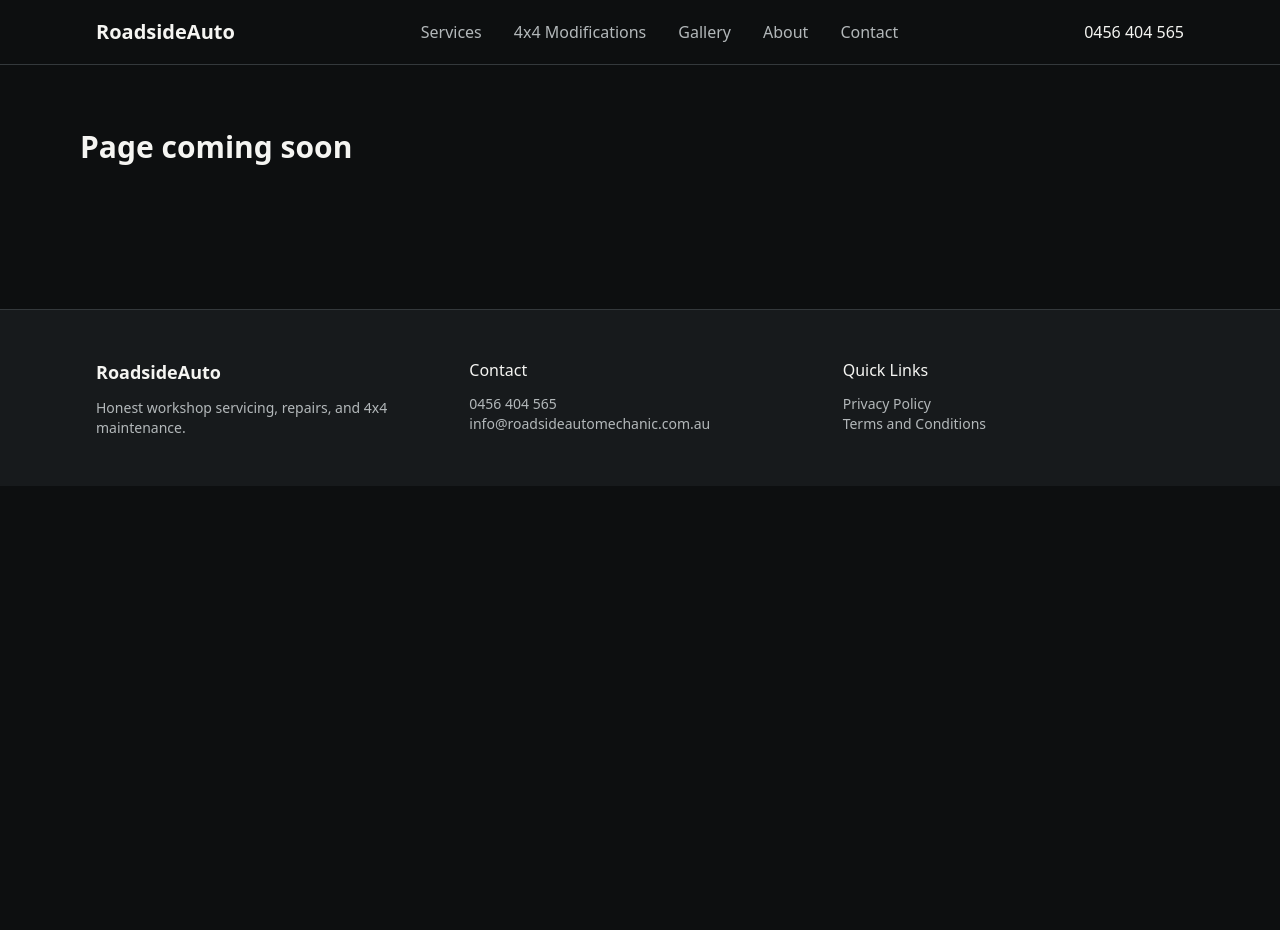
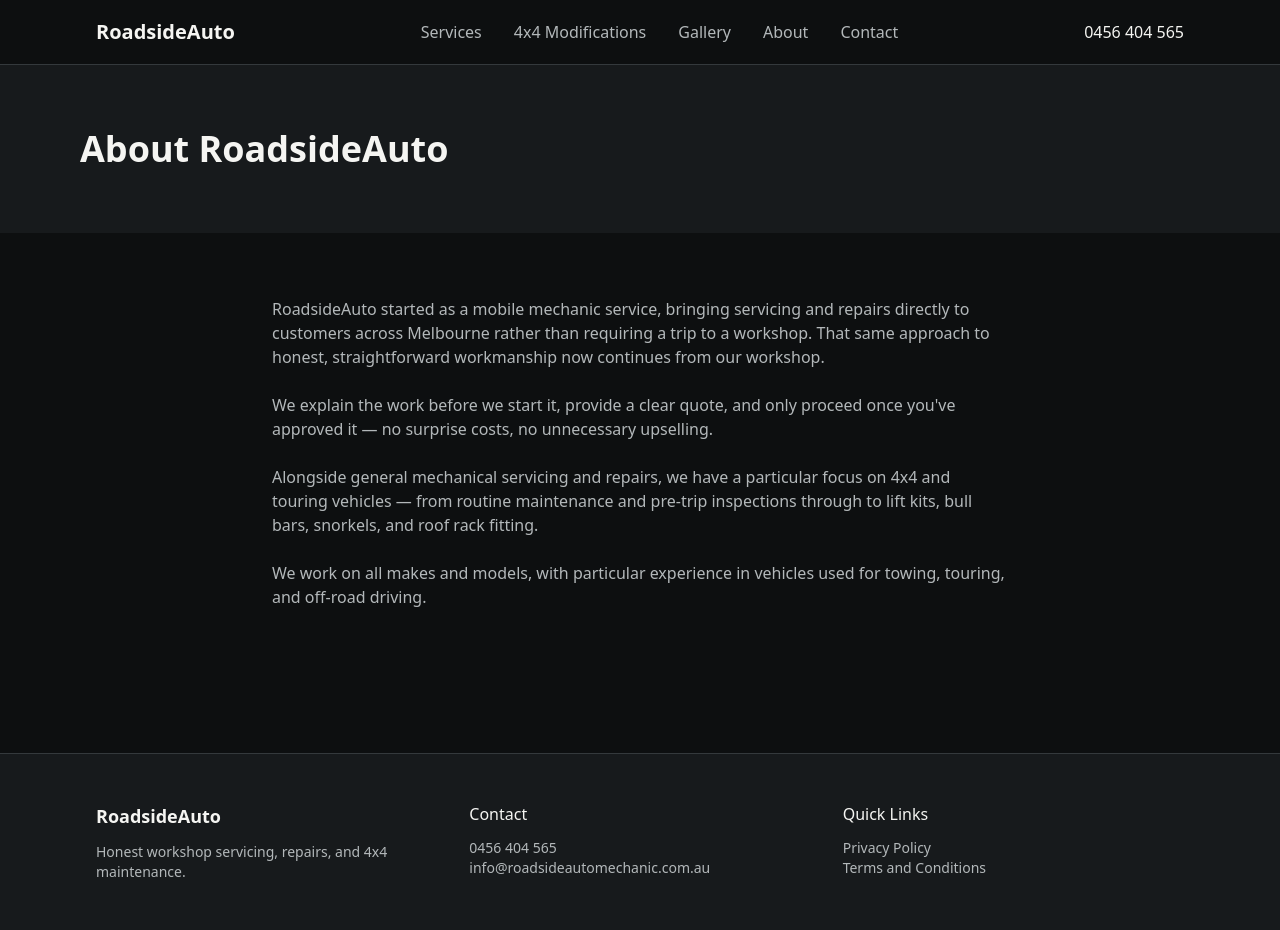
Before and after one commit to Philip-0w0/roadsideautomechanic-django, a Django app: page /about/ in a window 1280 px wide. Before the commit the page ends 433 px from the top, so only its background shows below. Run offline with Django 5.2, Linux system fonts and the light colour scheme; some libraries are stand-ins or nearby versions.

Commit message:
Build About and Contact pages

```diff
--- a/core/templates/core/about.html
+++ b/core/templates/core/about.html
@@ -1,6 +1,34 @@
 {% extends 'base.html' %}
+{% block title %}About Us | RoadsideAuto{% endblock %}
+{% block description %}Honest workshop servicing and 4x4 expertise from RoadsideAuto.{% endblock %}
 {% block content %}
-<div class="mx-auto max-w-6xl px-4 py-16">
-  <h1 class="text-3xl font-bold">Page coming soon</h1>
+<div class="bg-surface py-16">
+  <div class="mx-auto max-w-6xl px-4">
+    <h1 class="text-3xl md:text-4xl font-bold">About RoadsideAuto</h1>
+  </div>
+</div>
+
+<div class="mx-auto max-w-3xl px-4 py-16 space-y-6 text-text-secondary">
+  <p>
+    RoadsideAuto started as a mobile mechanic service, bringing servicing and
+    repairs directly to customers across Melbourne rather than requiring a
+    trip to a workshop. That same approach to honest, straightforward
+    workmanship now continues from our workshop.
+  </p>
+  <p>
+    We explain the work before we start it, provide a clear quote, and only
+    proceed once you've approved it — no surprise costs, no unnecessary
+    upselling.
+  </p>
+  <p>
+    Alongside general mechanical servicing and repairs, we have a particular
+    focus on 4x4 and touring vehicles — from routine maintenance and
+    pre-trip inspections through to lift kits, bull bars, snorkels, and
+    roof rack fitting.
+  </p>
+  <p>
+    We work on all makes and models, with particular experience in vehicles
+    used for towing, touring, and off-road driving.
+  </p>
 </div>
 {% endblock %}
--- a/core/views.py
+++ b/core/views.py
@@ -52,7 +52,33 @@
     return render(request, 'core/services.html', {'services': services_list})
 
 def modifications(request):
-    return render(request, 'core/modifications.html')
+    modifications_list = [
+        {
+            'title': 'Lift Kits',
+            'summary': 'Suspension lift kit supply and installation for 4x4 vehicles.',
+            'description': "Lift kits fitted to suit your vehicle's intended use — towing, touring, load-carrying, or off-road performance — with attention to how the change affects ride quality, alignment, and handling.",
+            'cta': 'Ask about a lift kit',
+        },
+        {
+            'title': 'Bull Bars',
+            'summary': 'Bull bar supply and fitting for protection and accessory mounting.',
+            'description': 'Bull bars fitted for front-end protection and to support mounted accessories like lighting and recovery points, matched to your specific vehicle.',
+            'cta': 'Ask about bull bar fitting',
+        },
+        {
+            'title': 'Snorkels',
+            'summary': 'Snorkel fitting for improved water fording depth and cleaner air intake.',
+            'description': 'Snorkels fitted to raise the air intake point, useful for water crossings and reducing dust ingestion in harsh off-road conditions.',
+            'cta': 'Ask about snorkel fitting',
+        },
+        {
+            'title': 'Roof Racks',
+            'summary': 'Roof rack supply and fitting for extra storage and touring capacity.',
+            'description': "Roof racks fitted securely and rated for your intended load, whether that's recovery gear, camping equipment, or general touring storage.",
+            'cta': 'Ask about roof rack fitting',
+        },
+    ]
+    return render(request, 'core/modifications.html', {'modifications': modifications_list})
 
 def gallery(request):
     return render(request, 'core/gallery.html')
```
Also changed, not shown: core/templates/core/contact.html (+38 -2 lines), core/templates/core/modifications.html (+20 -2 lines).
